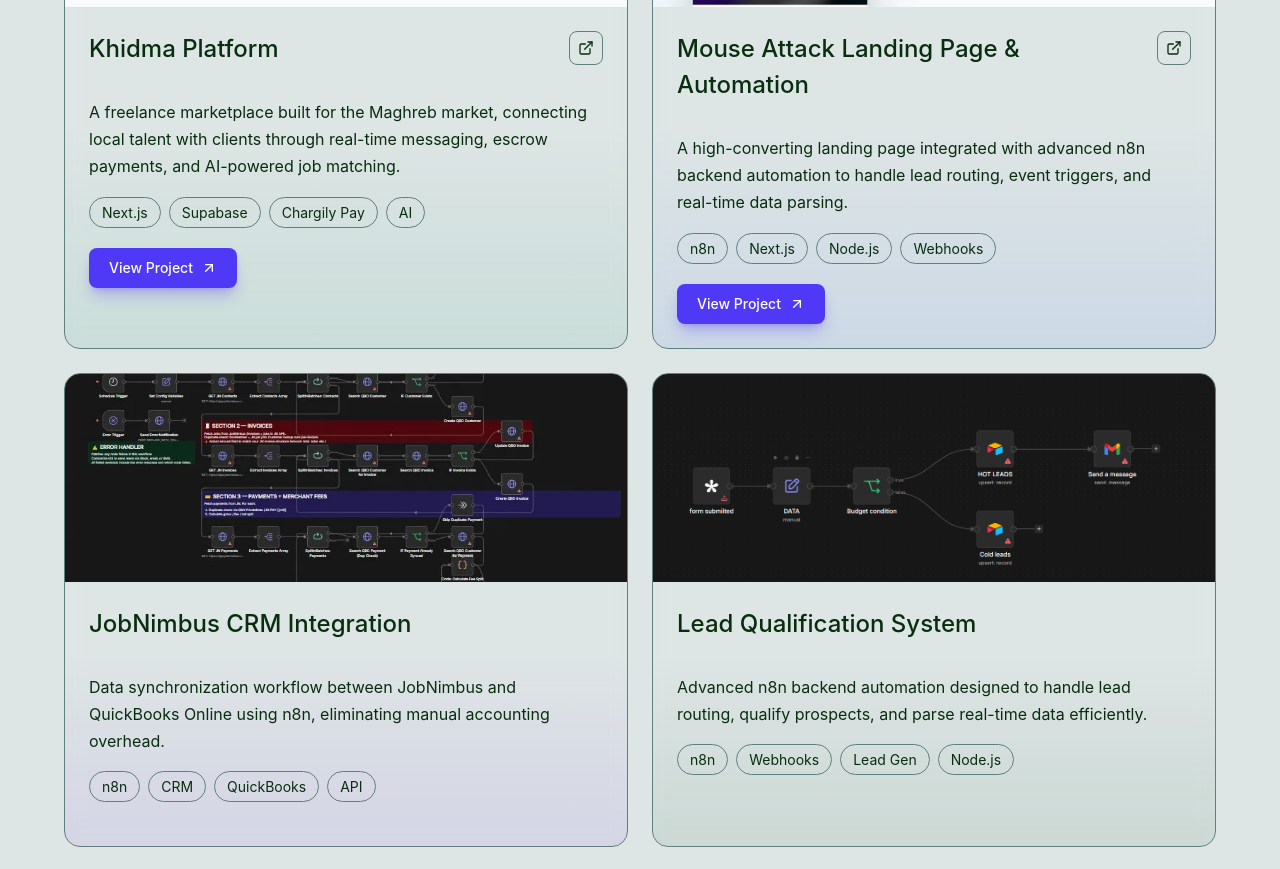
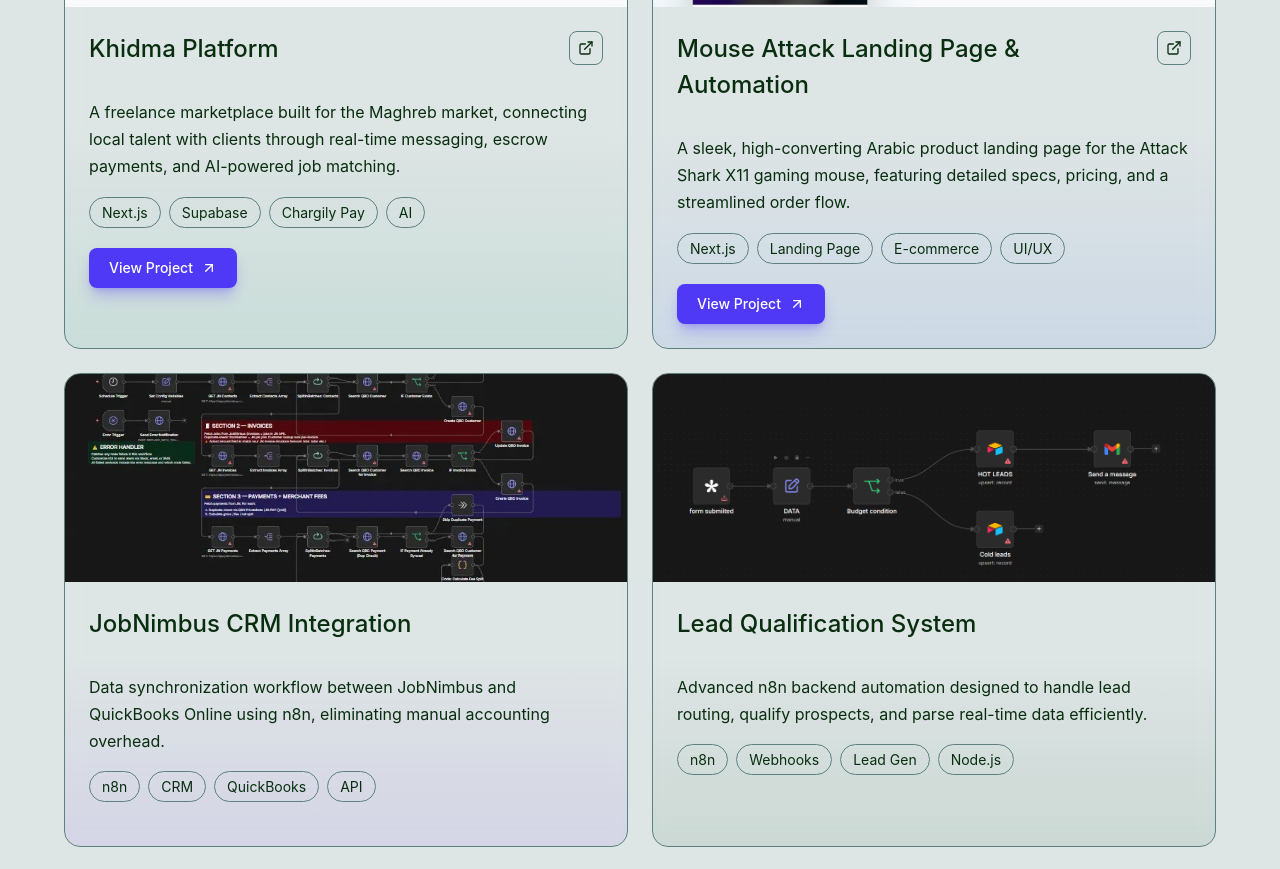
Before and after one commit to Laminevv/my-portfolio, a React (Vite) app: page / in a window 1280 px wide. Shown: the part 3260-4129 px from the top of the page. Built offline with nearby package versions, Linux system fonts and the light colour scheme; no server answers.

Commit message:
feat: add projects data and interface to portfolio configuration

```diff
--- a/src/app/data/projectsData.ts
+++ b/src/app/data/projectsData.ts
@@ -33,8 +33,8 @@
   {
     title: 'Mouse Attack Landing Page & Automation',
     description:
-      'A high-converting landing page integrated with advanced n8n backend automation to handle lead routing, event triggers, and real-time data parsing.',
-    tags: ['n8n', 'Next.js', 'Node.js', 'Webhooks'],
+      'A sleek, high-converting Arabic product landing page for the Attack Shark X11 gaming mouse, featuring detailed specs, pricing, and a streamlined order flow.',
+    tags: ['Next.js', 'Landing Page', 'E-commerce', 'UI/UX'],
     gradient: 'from-secondary to-primary',
     featured: true,
     image: mouseAttackImg,
```
